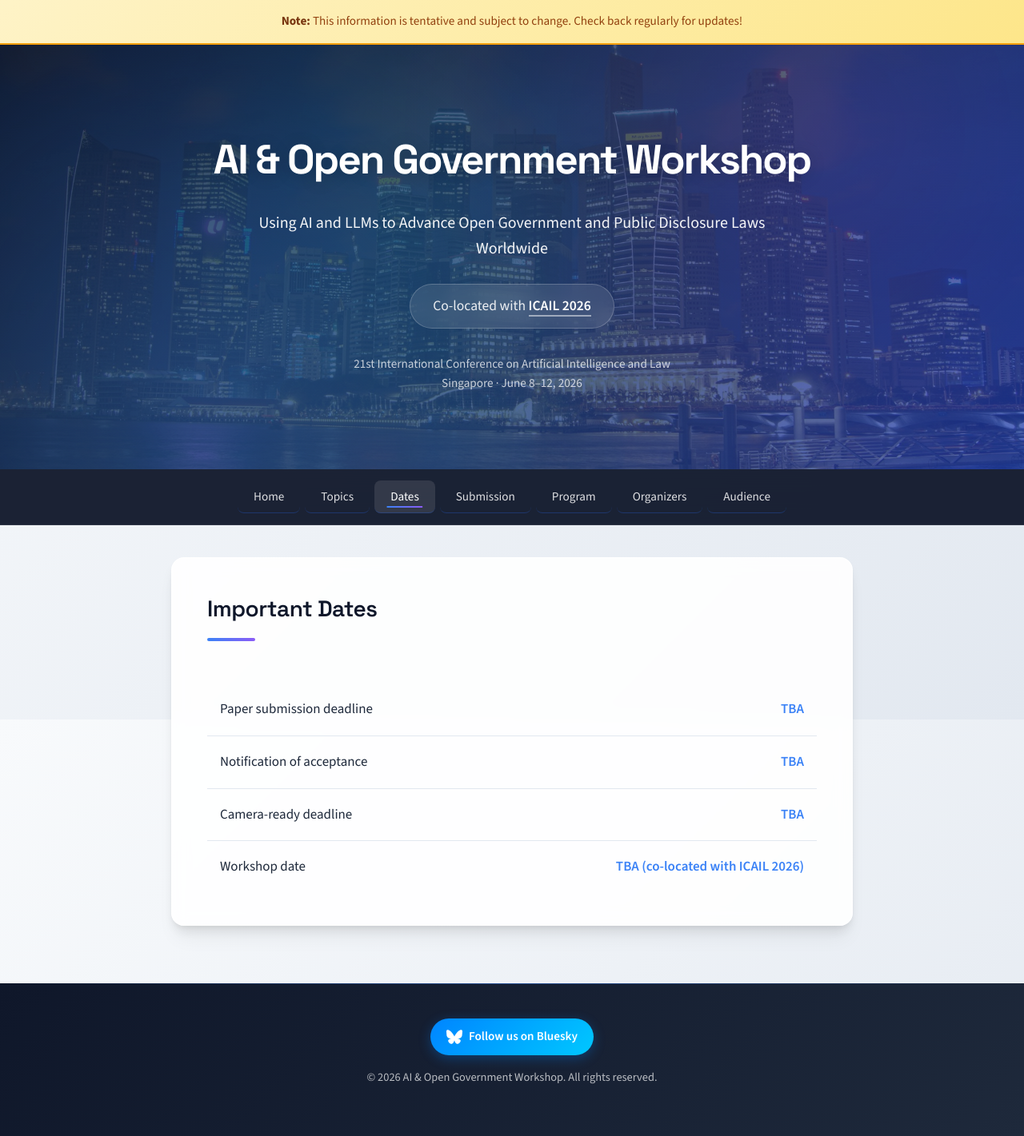
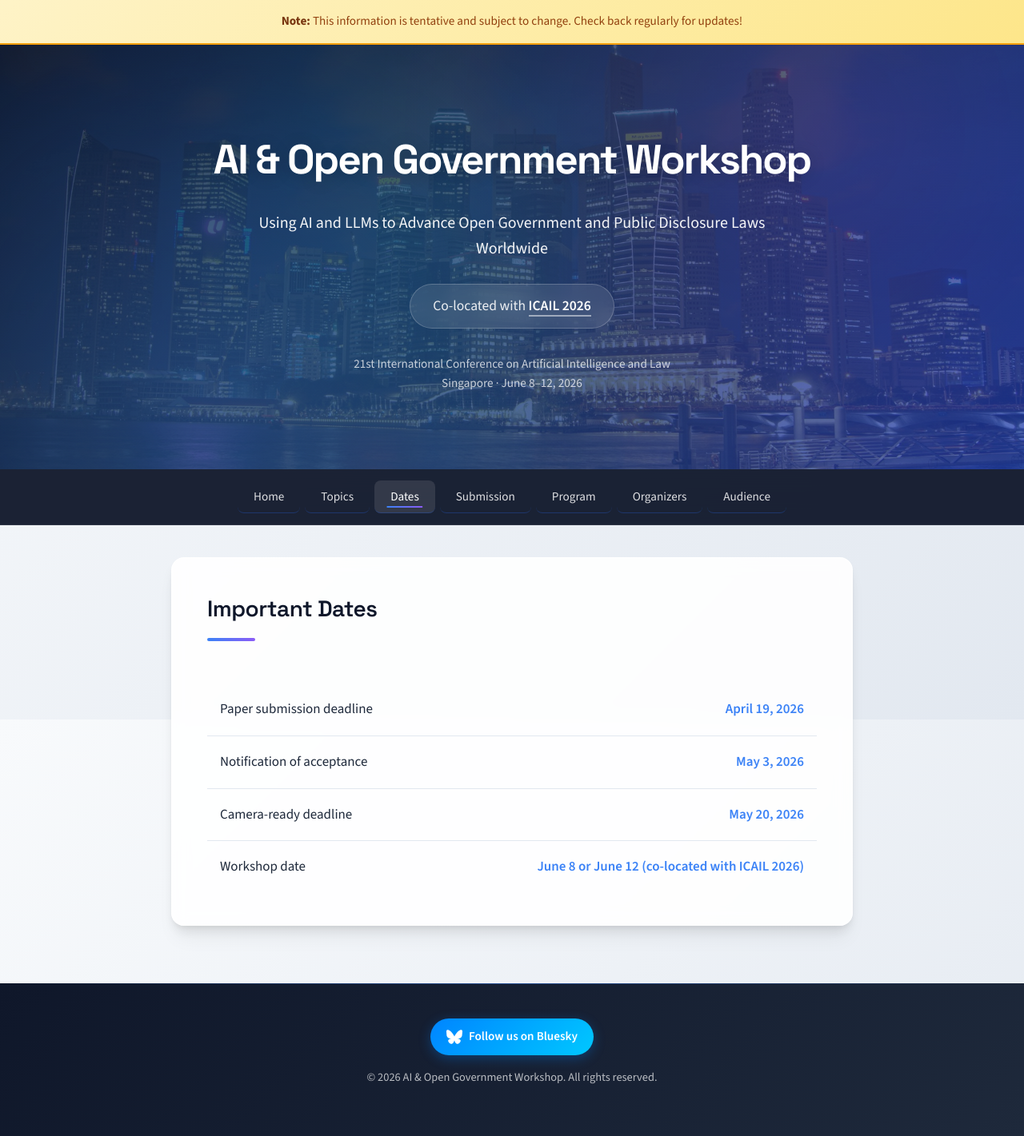
Before and after one commit to graus/aiog, a Jekyll site: the page built from dates.md, in a window 1280 px wide. Shown: the whole page at 80% size. Built offline with Jekyll 4.4.1, drawn with Linux system fonts in a browser that asks for light colours.

Commit message:
Update important dates in dates.md

```diff
--- a/dates.md
+++ b/dates.md
@@ -10,9 +10,9 @@
 
 | | |
 |---|---|
-| Paper submission deadline | **TBA** |
-| Notification of acceptance | **TBA** |
-| Camera-ready deadline | **TBA** |
-| Workshop date | **TBA (co-located with ICAIL 2026)** |
+| Paper submission deadline | **April 19, 2026** |
+| Notification of acceptance | **May 3, 2026** |
+| Camera-ready deadline | **May 20, 2026** |
+| Workshop date | **June 8 or June 12 (co-located with ICAIL 2026)** |
 
 </section>
```
